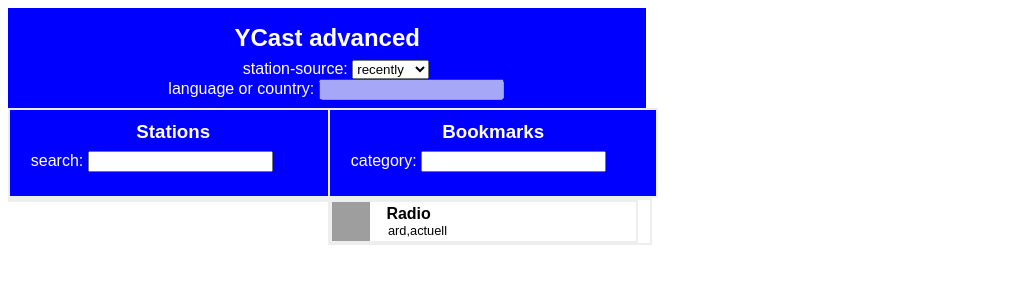
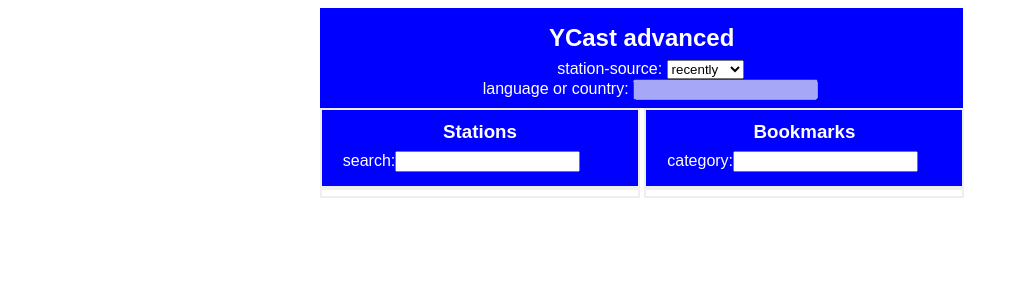
Before and after one commit to milaq/YCast, a Flask app: page / in a window 1280 px wide. Shown: the top 300 px of the page, without its empty margins (0-1019 px from the left). Run offline with Flask 2, Linux system fonts and the light colour scheme; data that the repository does not hold is empty; grey boxes are pictures that could not be loaded.

Commit message:
FE prototyping

```diff
--- a/ycast/my_stations.py
+++ b/ycast/my_stations.py
@@ -65,3 +65,18 @@
                 station_icon = param_list[1]
             stations.append(Station(station_name, station_url, category, station_icon))
     return stations
+
+def get_all_bookmarks_stations():
+    bm_stations_category = generic.read_yaml_file(generic.get_stations_file())
+    stations = []
+    if bm_stations_category :
+        for category in bm_stations_category:
+            for station_name in bm_stations_category[category]:
+                station_urls = bm_stations_category[category][station_name]
+                param_list = station_urls.split('|')
+                station_url = param_list[0]
+                station_icon = None
+                if len(param_list) > 1:
+                    station_icon = param_list[1]
+                stations.append(Station(station_name, station_url, category, station_icon))
+    return stations
--- a/ycast/server.py
+++ b/ycast/server.py
@@ -162,7 +162,7 @@
 
     if path.endswith('bookmarks'):
         category = request.args.get('category')
-        stations = my_stations.get_stations_by_category(category)
+        stations = my_stations.get_all_bookmarks_stations()
         if stations is not None:
             stations_dict = []
             for station in stations:
--- a/ycast/static/style.css
+++ b/ycast/static/style.css
@@ -1,46 +1,45 @@
 body {
     font-family: sans-serif;
-    height: 100%;
-    align-items: center;
 }
 
 .page {
-    align-items: center;
-    height: 100%;
-    width: 100%;
+    display: block;
+    padding-left: calc(100% / 2 - 20rem);
 }
 
 .header {
+    position: relative;
     height=30rem;
-    width: 38.9rem;
+    max-width: 19.0rem;
+    min-width: 19.0rem;
     margin: 0rem;
     background-color: blue;
     color: white;
     text-align: center;
-    min-width: 20rem;
-    max-width: 40rem;
-    padding: 0.5rem
-}
-
-.container {
-    display: block;
-    width: 100%;
-    bottom: 0rem;
-    background-color: aquamarine;
+    padding: 0.5rem;
 }
 
 .content {
-    display: block;
-    width: 20rem;
+    position: relative;
+    display: inline-block;
+    box-sizing: border-box;
+    margin: 0rem;
+    max-height: 60rem;
+    max-width: 20rem;
     min-width: 20rem;
-    float: left;
-    margin: 0rem;
-    height: calc(100% - 13rem);
-    max-height: 30rem;
+}
+
+@media (min-width: 42.5rem) {
+    .header {
+        max-width: 39.2rem;
+        min-width: 39.2rem;
+    }
 }
 
 .contentheader {
-    display: block;
+    box-sizing: border-box;
+    display: inline-table;
+    position: relative;
     background-color: blue;
     color: white;
     align-items: center;
@@ -48,25 +47,28 @@
     padding: 0.2rem;
     border: 2px #eee solid;
     height: 5rem;
-    width: 100%
+    width: 100%;
+    min-width: 20rem;
 }
 
 .contentitems {
-    display: block;
+    box-sizing: border-box;
+    position: relative;
+    display: flex;
     overflow-y: auto;
     overflow-x: hidden;
-    top: 6rem;
-    width: 100%;
-    height: calc(100% - 20rem);
     max-height: 30rem;
-    border: 2px #eee solid ;
+    min-width: 20rem;
+    border: 2px #eee solid;
 }
 
 .item {
-    display: flex;
+    position: relative;
+    display: inline-flex;
     border: 2px #eee solid;
-    margin: 0rem;
-    height: 2.4rem;
+    margin: 0.1rem;
+    min-height: 2.6rem;
+    min-width: 19rem;
     align-items: center;
 }
 
@@ -75,12 +77,15 @@
 }
 
 .itemicon {
+    display: flex;
+    box-sizing: border-box;
+    margin: 1px;
     height: 2.4rem;
     width: 2.4rem;
 }
 
 .itemtext {
-    white-space: nowrap;
+    display: flex white-space: nowrap;
     overflow: hidden;
     text-overflow: ellipsis;
 }
@@ -90,7 +95,6 @@
     margin: 0rem;
     height: 100%;
     width: 100%;
-    display: contents;
 }
 
 li {
@@ -114,18 +118,23 @@
 h4 {
     text-align: left;
     padding-left: 1rem;
-    margin: auto
+    margin: auto;
+    white-space: nowrap;
+    overflow: hidden;
+    text-overflow: ellipsis;
+
 }
 
 p {
     padding-left: 1.1rem;
     margin: auto;
     font-size: 0.8rem;
+    white-space: nowrap;
+    overflow: hidden;
+    text-overflow: ellipsis;
 
 }
 
 label {
     padding-left: 1.1rem;
 }
-
-input
--- a/ycast/templates/index.html
+++ b/ycast/templates/index.html
@@ -43,8 +43,8 @@
             <div class="contentheader">
                 <h3>Bookmarks</h3>
                 <label for="idCategory">category:</label>
-                <input tabindex="10000" list="category" id="idCategory">
-                <datalist id="category">
+                <input tabindex="10000" list="categorylist" id="idCategory">
+                <datalist id="categorylist">
                     <option value="Actual">
                     <option value="Pop">
                     <option value="Classics">
@@ -53,16 +53,6 @@
             </div>
             <div class="contentitems">
                 <ul id="bookmarkList">
-                         <li class="item">
-        <div class="itemicon">
-             <img class="itemicon" src="http://www.klassikradio.de/_nuxt/icons/icon_64.a00w80w0000.png">
-        </div>
-        <div class="itemtext">
-            <h4>Radio</h4>
-            <p>ard,actuell</p>
-        </div>
-    </li>
-
                 </ul>
             </div>
         </div>
```
Also changed, not shown: ycast/static/script.js (+74 -15 lines), ycast/test_YCast.py (+4 -27 lines).
